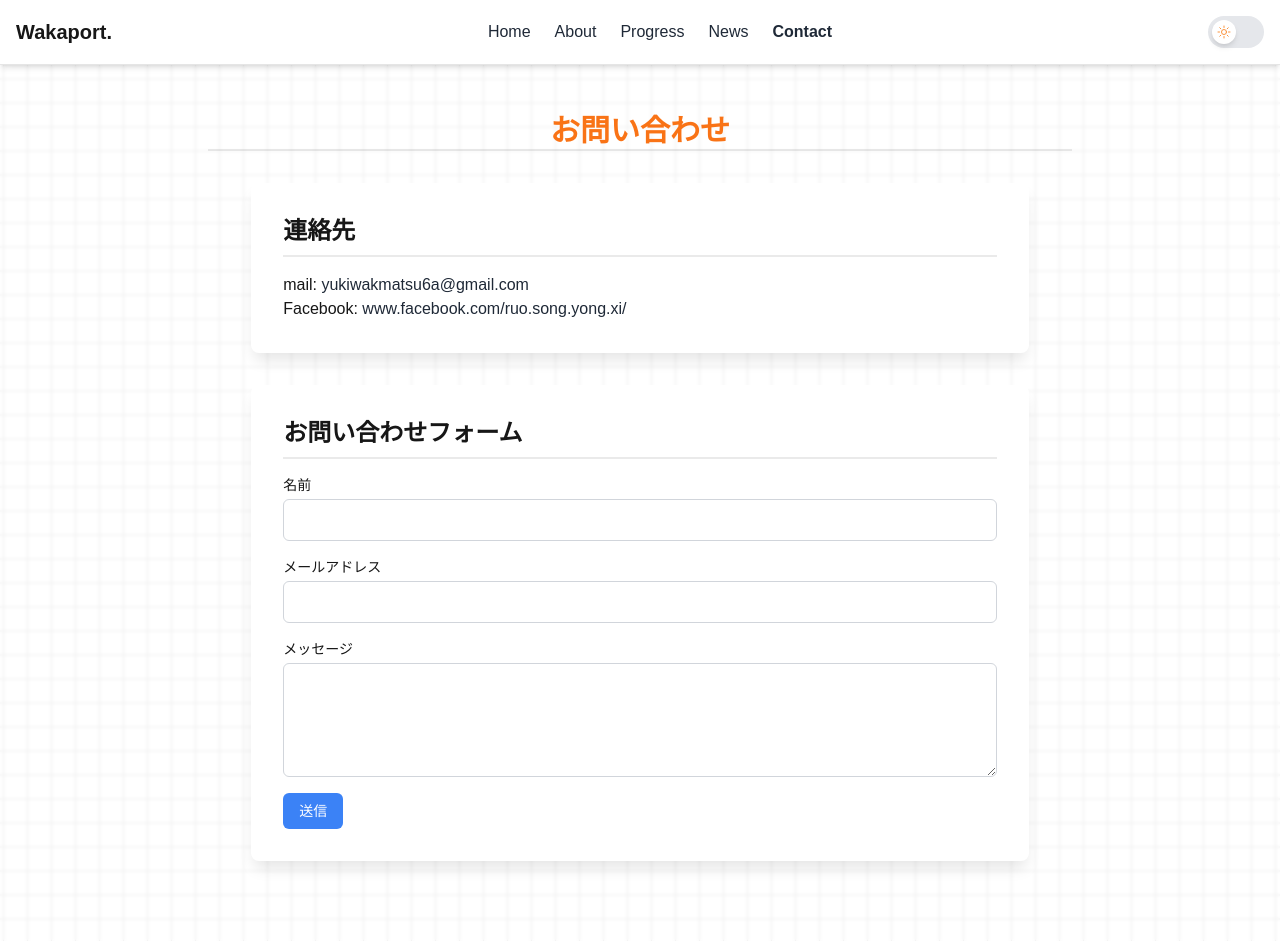
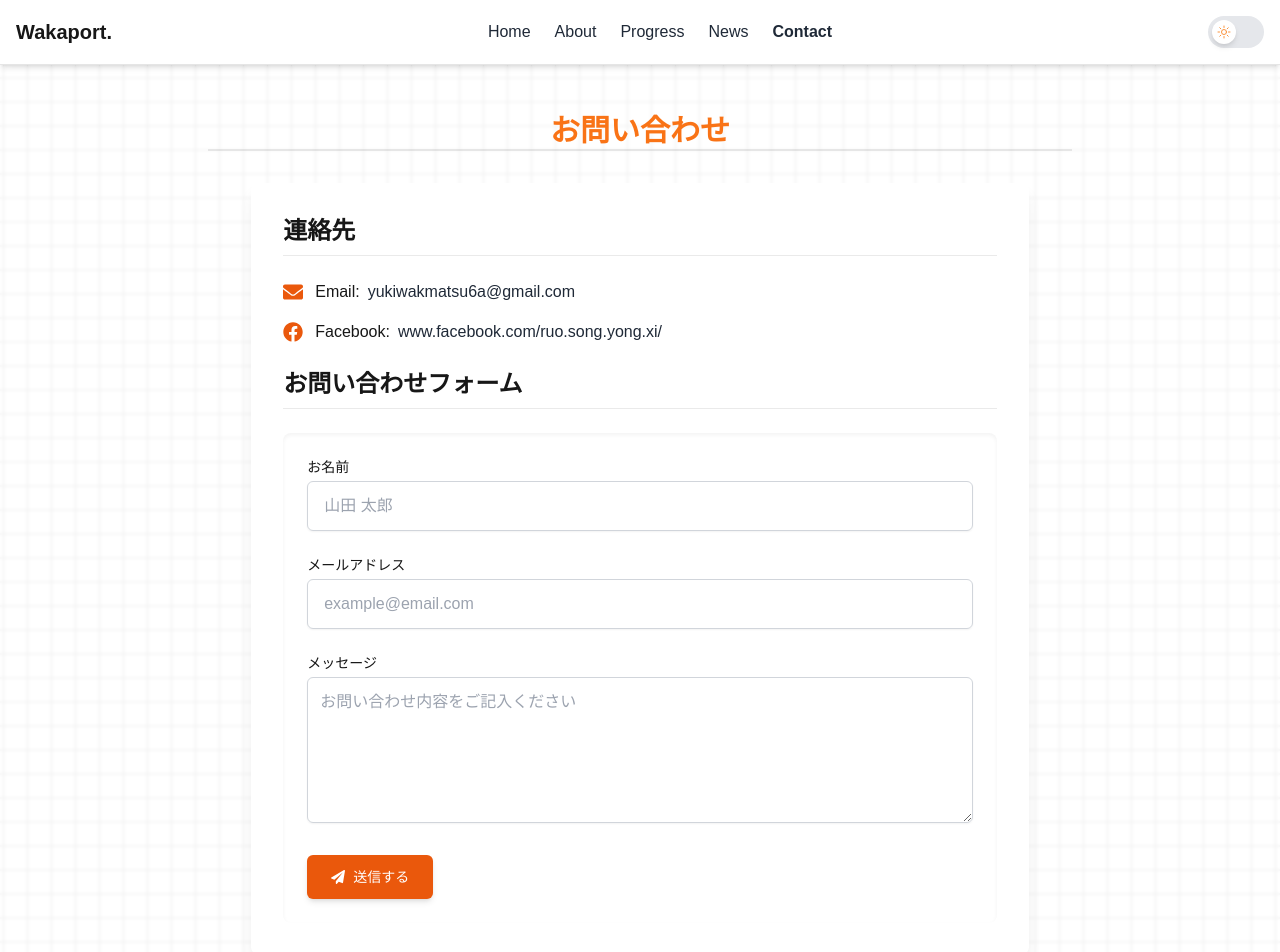
Before and after one commit to waka320/wakaport, a Next.js app in the folder wakanext/: page /contact in a window 1280 px wide. Shown: the top 952 px of the page. Built offline with nearby package versions, Linux system fonts and the light colour scheme.

Commit message:
feat: contact design

```diff
--- a/wakanext/src/app/(pages)/contact/page.tsx
+++ b/wakanext/src/app/(pages)/contact/page.tsx
@@ -2,20 +2,43 @@
 
 import Form from '@/components/contact/Form';
 import Link from 'next/link';
+import { FaEnvelope, FaFacebook } from 'react-icons/fa';
 
 const ContactPage = () => {
     return (
         <div className='white-background min-h-screen py-8'>
             <div className="p-4 max-w-4xl mx-auto">
                 <h1 className="text-center text-3xl font-bold mb-8 text-[var(--primary)]">お問い合わせ</h1>
-                <div className='content-background p-6 rounded-lg shadow-lg'>
-                    <h2 className="text-2xl font-semibold mb-4 text-[var(--foreground)]">連絡先</h2>
-                    <ul>
-                        <li>mail: <Link className='link text-[var(--link-color)] hover:text-[var(--link-hover-color)] hover:underline' href="mailto:yukiwakmatsu6a@gmail.com">yukiwakmatsu6a@gmail.com</Link></li>
-                        <li>Facebook: <Link className='link text-[var(--link-color)] hover:text-[var(--link-hover-color)] hover:underline' href="https://www.facebook.com/ruo.song.yong.xi/">www.facebook.com/ruo.song.yong.xi/</Link></li>
+                <div className='content-background mb-8 p-5 md:p-6 rounded-lg shadow-lg transition-all duration-300 hover:shadow-xl'>
+                    <h2 className="text-xl md:text-2xl font-semibold mb-6 border-b pb-2 text-[var(--foreground)]">連絡先</h2>
+                    <ul className="space-y-4 mb-6">
+                        <li className="flex items-center">
+                            <FaEnvelope className="text-[var(--accent)] mr-3 text-xl" />
+                            <span className="font-medium mr-2">Email:</span>
+                            <Link
+                                className='link text-[var(--link-color)] hover:text-[var(--link-hover-color)] hover:underline transition-colors'
+                                href="mailto:yukiwakmatsu6a@gmail.com"
+                            >
+                                yukiwakmatsu6a@gmail.com
+                            </Link>
+                        </li>
+                        <li className="flex items-center">
+                            <FaFacebook className="text-[var(--accent)] mr-3 text-xl" />
+                            <span className="font-medium mr-2">Facebook:</span>
+                            <Link
+                                className='link text-[var(--link-color)] hover:text-[var(--link-hover-color)] hover:underline transition-colors'
+                                href="https://www.facebook.com/ruo.song.yong.xi/"
+                                target="_blank"
+                                rel="noopener noreferrer"
+                            >
+                                www.facebook.com/ruo.song.yong.xi/
+                            </Link>
+                        </li>
                     </ul>
+
+                    <h2 className="text-xl md:text-2xl font-semibold mb-6 border-b pb-2 text-[var(--foreground)]">お問い合わせフォーム</h2>
+                    <Form />
                 </div>
-                <Form />
             </div>
         </div>
     );
--- a/wakanext/src/components/contact/Form.tsx
+++ b/wakanext/src/components/contact/Form.tsx
@@ -3,6 +3,7 @@
 import { submitContactForm } from '@/actions/contactActions';
 import { useState, FormEvent } from 'react';
 import { Button } from '../ui/Button';
+import { FaPaperPlane, FaSpinner } from 'react-icons/fa';
 
 export default function Form() {
     const [formData, setFormData] = useState({
@@ -11,20 +12,35 @@ export default function Form() {
         message: ''
     });
     const [result, setResult] = useState<{ success?: boolean; error?: string }>({});
+    const [isSubmitting, setIsSubmitting] = useState(false);
 
     const handleSubmit = async (e: FormEvent) => {
         e.preventDefault();
+        setIsSubmitting(true);
+        setResult({});  // 送信時に前回の結果をクリア
+
         const formDataObj = new FormData();
         formDataObj.append('name', formData.name);
         formDataObj.append('email', formData.email);
         formDataObj.append('message', formData.message);
 
-        console.log('送信データ:', formData);
+        try {
             const response = await submitContactForm(formDataObj);
+            setResult(response);
 
-        console.log('サーバーレスポンス:', response);
-
-        setResult(response);
+            if (response.success) {
+                // フォームをリセット
+                setFormData({
+                    name: '',
+                    email: '',
+                    message: ''
+                });
+            }
+        } catch (error) {
+            setResult({ error: '送信中にエラーが発生しました。後でもう一度お試しください。' });
+        } finally {
+            setIsSubmitting(false);
+        }
     };
 
     const handleChange = (e: React.ChangeEvent<HTMLInputElement | HTMLTextAreaElement>) => {
@@ -35,46 +51,104 @@ export default function Form() {
     };
 
     return (
-        <form onSubmit={handleSubmit} className="space-y-4 content-background p-4 md:p-6 rounded-lg shadow-lg mt-6">
-            <h2 className="text-xl md:text-2xl font-semibold mb-4 text-[var(--foreground)]">お問い合わせフォーム</h2>
+        <div className="bg-white/30 rounded-lg p-6 shadow-inner">
+            {result.success ? (
+                <div className="bg-green-50 border-l-4 border-green-500 p-4 mb-6 rounded shadow-sm">
+                    <div className="flex items-center">
+                        <div className="flex-shrink-0 text-green-500">
+                            <svg className="h-5 w-5" fill="currentColor" viewBox="0 0 20 20">
+                                <path fillRule="evenodd" d="M10 18a8 8 0 100-16 8 8 0 000 16zm3.707-9.293a1 1 0 00-1.414-1.414L9 10.586 7.707 9.293a1 1 0 00-1.414 1.414l2 2a1 1 0 001.414 0l4-4z" clipRule="evenodd" />
+                            </svg>
+                        </div>
+                        <div className="ml-3">
+                            <p className="text-green-700 font-medium">送信が完了しました。お問い合わせありがとうございます。</p>
+                        </div>
+                    </div>
+                </div>
+            ) : (
+                <form onSubmit={handleSubmit} className="space-y-6">
                     <div>
-                <label htmlFor="name" className="block text-sm font-medium text-[var(--foreground)]">名前</label>
+                        <label htmlFor="name" className="block text-sm font-medium text-[var(--foreground)] mb-1">お名前</label>
+                        <div className="relative">
                             <input
                                 type="text"
                                 id="name"
                                 name="name"
+                                required
                                 value={formData.name}
                                 onChange={handleChange}
-                    className="mt-1 block w-full p-2 border border-gray-300 rounded-md bg-[var(--background)] text-[var(--foreground)] focus:border-blue-500 focus:ring-blue-500"
+                                className="block w-full p-3 pl-4 border border-gray-300 rounded-md bg-white/80 text-[var(--foreground)] focus:ring-2 focus:ring-[var(--accent)] focus:border-transparent transition-all duration-200 shadow-sm"
+                                placeholder="山田 太郎"
                             />
                         </div>
+                    </div>
+
                     <div>
-                <label htmlFor="email" className="block text-sm font-medium text-[var(--foreground)]">メールアドレス</label>
+                        <label htmlFor="email" className="block text-sm font-medium text-[var(--foreground)] mb-1">メールアドレス</label>
+                        <div className="relative">
                             <input
                                 type="email"
                                 id="email"
                                 name="email"
+                                required
                                 value={formData.email}
                                 onChange={handleChange}
-                    className="mt-1 block w-full p-2 border border-gray-300 rounded-md bg-[var(--background)] text-[var(--foreground)] focus:border-blue-500 focus:ring-blue-500"
+                                className="block w-full p-3 pl-4 border border-gray-300 rounded-md bg-white/80 text-[var(--foreground)] focus:ring-2 focus:ring-[var(--accent)] focus:border-transparent transition-all duration-200 shadow-sm"
+                                placeholder="example@email.com"
                             />
                         </div>
+                    </div>
+
                     <div>
-                <label htmlFor="message" className="block text-sm font-medium text-[var(--foreground)]">メッセージ</label>
+                        <label htmlFor="message" className="block text-sm font-medium text-[var(--foreground)] mb-1">メッセージ</label>
                         <textarea
                             id="message"
                             name="message"
-                    rows={4}
+                            rows={5}
+                            required
                             value={formData.message}
                             onChange={handleChange}
-                    className="mt-1 block w-full p-2 border border-gray-300 rounded-md bg-[var(--background)] text-[var(--foreground)] focus:border-blue-500 focus:ring-blue-500"
+                            className="block w-full p-3 border border-gray-300 rounded-md bg-white/80 text-[var(--foreground)] focus:ring-2 focus:ring-[var(--accent)] focus:border-transparent transition-all duration-200 resize-y shadow-sm"
+                            placeholder="お問い合わせ内容をご記入ください"
                         ></textarea>
                     </div>
-            <div>
-                <Button type="submit" className="px-4 py-2 bg-blue-500 text-white rounded-md hover:bg-blue-600">送信</Button>
+
+                    {result.error && (
+                        <div className="bg-red-50 border-l-4 border-red-500 p-4 rounded shadow-sm">
+                            <div className="flex">
+                                <div className="flex-shrink-0 text-red-500">
+                                    <svg className="h-5 w-5" fill="currentColor" viewBox="0 0 20 20">
+                                        <path fillRule="evenodd" d="M10 18a8 8 0 100-16 8 8 0 000 16zM8.707 7.293a1 1 0 00-1.414 1.414L8.586 10l-1.293 1.293a1 1 0 101.414 1.414L10 11.414l1.293 1.293a1 1 0 001.414-1.414L11.414 10l1.293-1.293a1 1 0 00-1.414-1.414L10 8.586 8.707 7.293z" clipRule="evenodd" />
+                                    </svg>
                                 </div>
-            {result.success && <p className="text-green-500">送信が成功しました。</p>}
-            {result.error && <p className="text-red-500">送信に失敗しました: {result.error}</p>}
+                                <div className="ml-3">
+                                    <p className="text-red-700 font-medium">エラー: {result.error}</p>
+                                </div>
+                            </div>
+                        </div>
+                    )}
+
+                    <div className="pt-2">
+                        <Button
+                            type="submit"
+                            disabled={isSubmitting}
+                            className="w-full sm:w-auto px-6 py-3 bg-[var(--accent)] text-white rounded-md hover:bg-opacity-90 transition-all duration-300 font-medium disabled:opacity-70 disabled:cursor-not-allowed flex items-center justify-center gap-2 shadow-md hover:shadow-lg transform hover:-translate-y-0.5"
+                        >
+                            {isSubmitting ? (
+                                <>
+                                    <FaSpinner className="animate-spin" />
+                                    <span>送信中...</span>
+                                </>
+                            ) : (
+                                <>
+                                    <FaPaperPlane />
+                                    <span>送信する</span>
+                                </>
+                            )}
+                        </Button>
+                    </div>
                 </form>
+            )}
+        </div>
     );
 }
```
Lines whose indentation alone changed are shown as unchanged.
